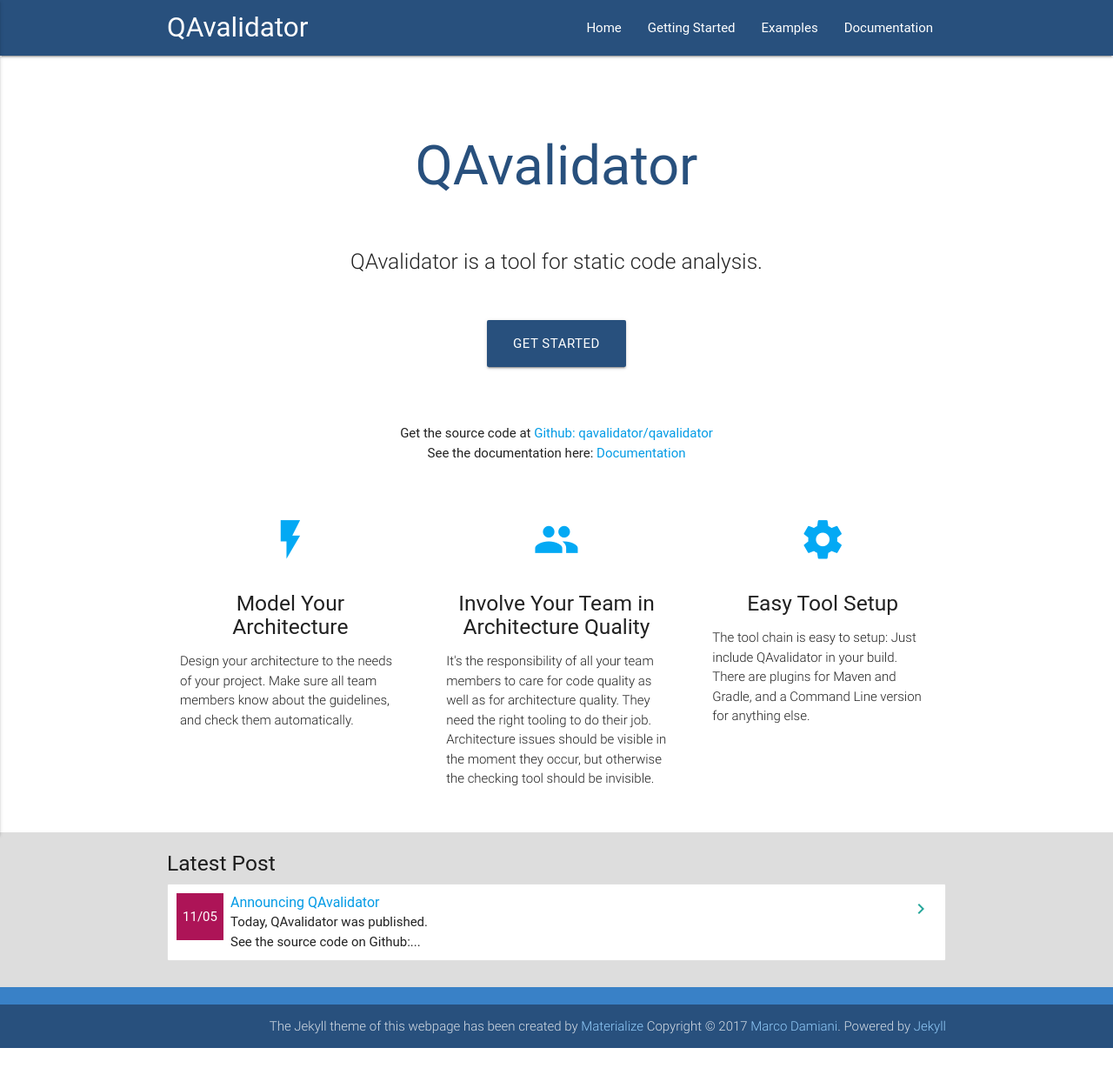
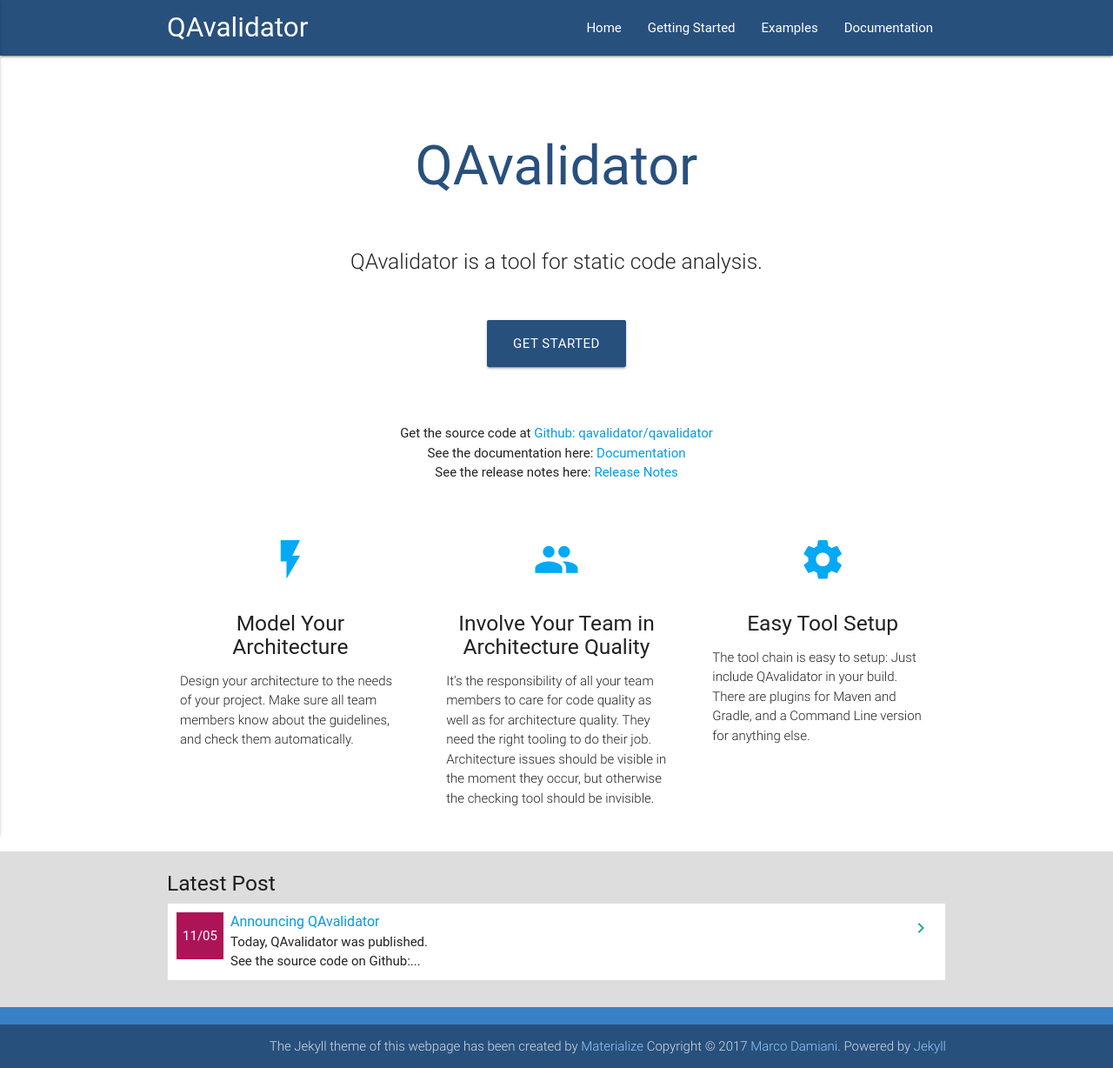
Before and after one commit to qavalidator/qavalidator.github.io, a Jekyll site: the page built from index.md, in a window 1280 px wide. Shown: the whole page at 87% size. Built offline with Jekyll 4.4.1, drawn with Linux system fonts in a browser that asks for light colours; some web fonts are replaced; before the commit the page ends 1205 px from its top, so only the background shows below that.

Commit message:
layout: add a link to the release notes more prominently.

```diff
--- a/_layouts/home.html
+++ b/_layouts/home.html
@@ -20,6 +20,8 @@ layout: default
             Get the source code at <a href="https://github.com/qavalidator/qavalidator">Github: qavalidator/qavalidator</a>
             <br>
             See the documentation here: <a href="static/doc/qav-doc.html">Documentation</a>
+            <br>
+            See the release notes here: <a href="static/doc/qav-doc.html#release-notes">Release Notes</a>
         </div>
 
     </div>
```
